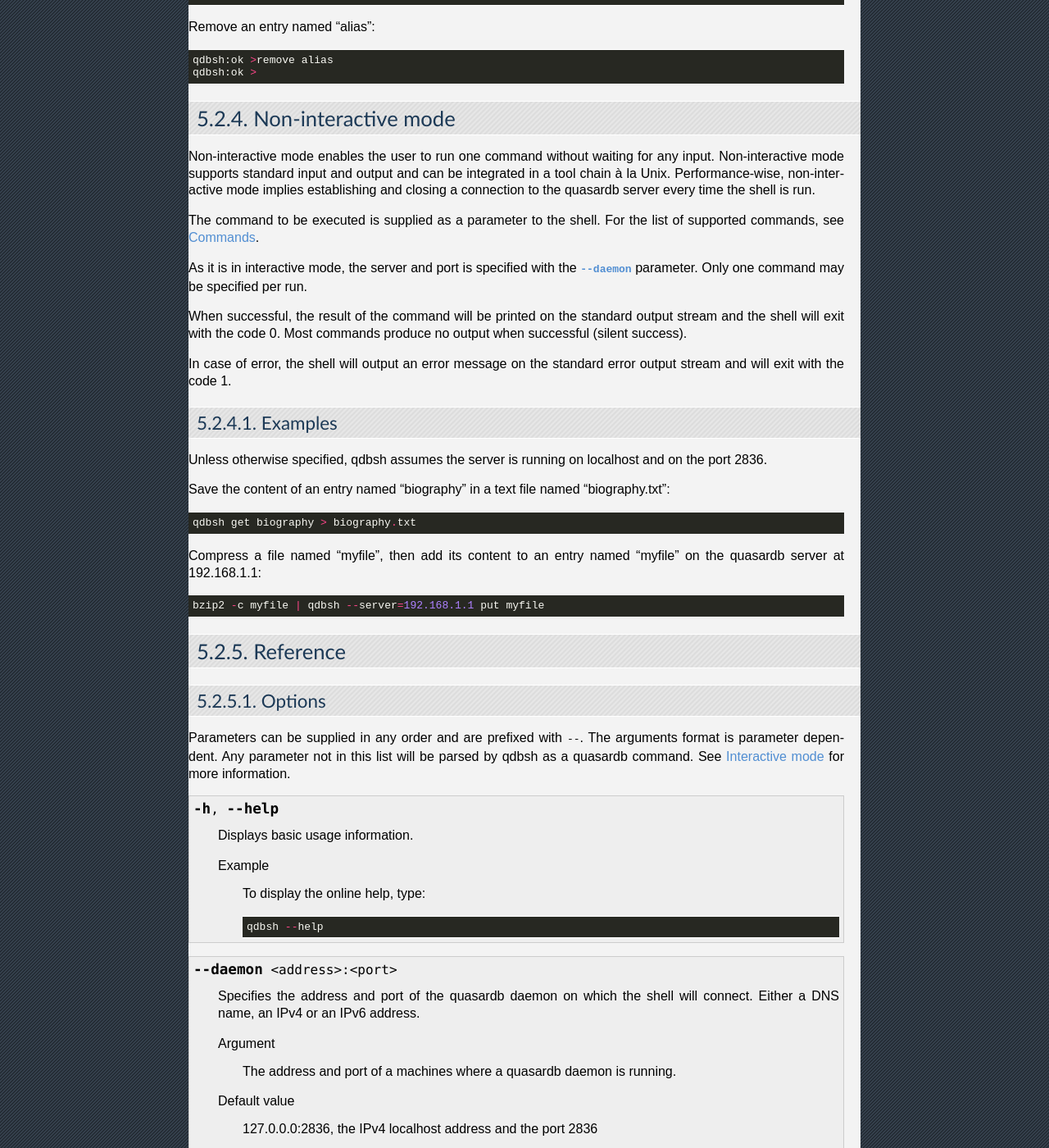
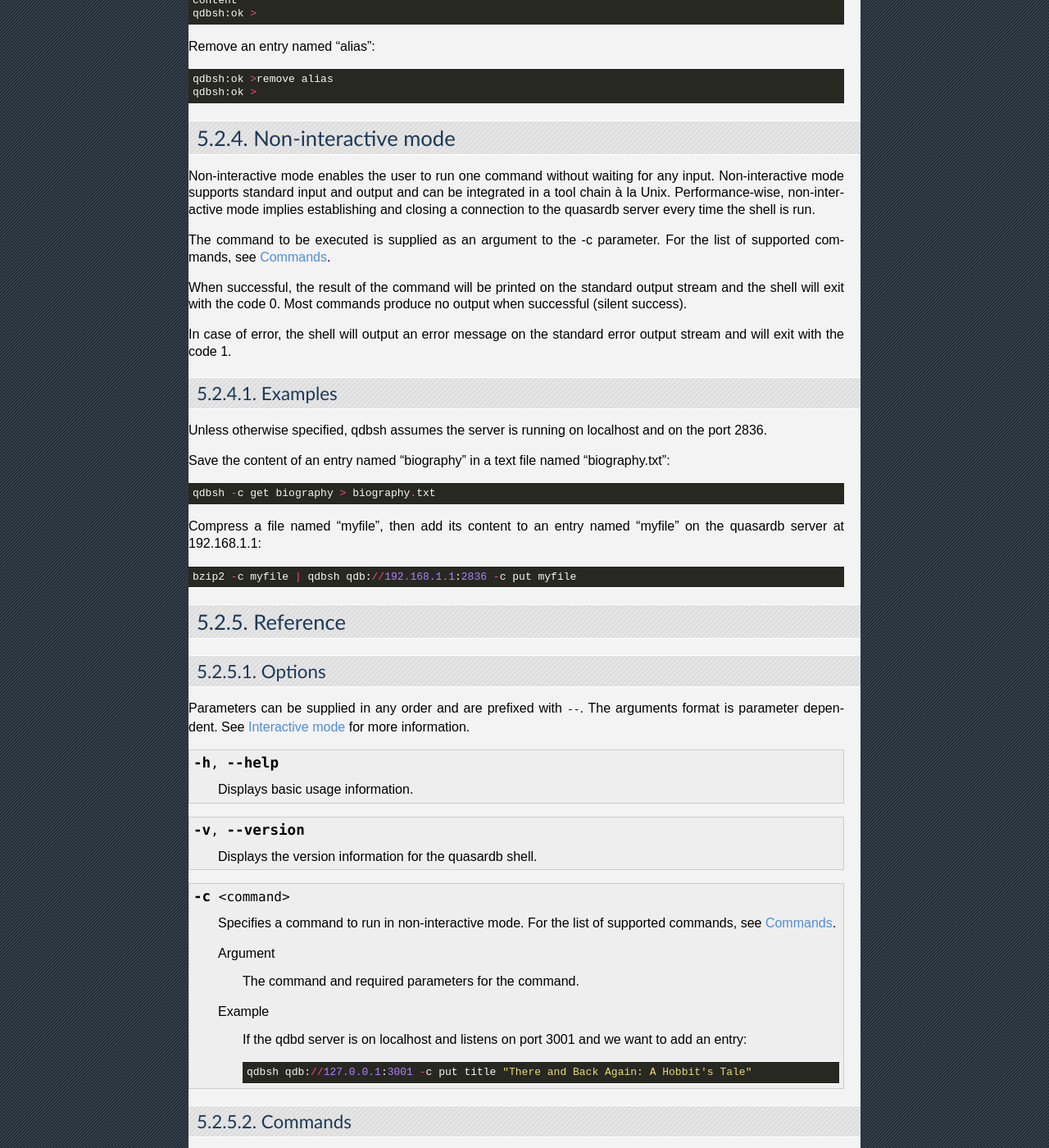
Before and after one commit to iltommi/qdb-documentation, a Sphinx documentation site: the page built from source/reference/qdb_shell.rst, in a window 1280 px wide and 1400 px high, scrolled down 2041 px. Shown: the whole window at 82% size. Built offline with Sphinx 7.4.7, drawn with Linux system fonts in a browser that asks for light colours; pages that are not in the unit, such as notebooks, are missing from menus; some of the changed text lies outside the part shown.

Commit message:
Update qdb shell documentation for new URL and commands.

```diff
--- a/source/reference/qdb_shell.rst
+++ b/source/reference/qdb_shell.rst
@@ -11,9 +11,9 @@ The shell can be used interactively and non-interactively.
 In :ref:`interactive mode <qdbsh-interactive-mode>`, the user enters commands to be executed on the server. Feedback is provided to indicate failure.
 In :ref:`non-interactive mode <qdbsh-noninteractive-mode>`, a single command - supplied as a parameter - is executed and the program exits.
 
-By default qdbsh will attempt to connect to a qdbd running on the same machine, listening on the port 2836. If this is not the case - for example if your daemon runs on 192.168.1.1 and listens on the port 303 - you will need to set the --daemon parameter as shown below::
+By default qdbsh will attempt to connect in interactive mode to a qdbd server running on 127.0.0.1:2836. If this is not the case - for example if your qdbd server runs on 192.168.1.1 and listens on the port 303 - you will need to pass the address and port as a qdb:// string, shown below::
 
-    qdbsh --daemon=192.168.1.1:303
+    qdbsh qdb://192.168.1.1:303
 
 When connecting to a cluster, any server within the cluster is capable of servicing requests. There is no "master" or "preferred" server. There is no performance impact of choosing one server instead of the other, except, perhaps, the physical capabilities of the server.
 
@@ -24,13 +24,13 @@ Quick Reference
 Command line options
 ---------------------
 
- ===================================== ============================ ==============
-                Option                             Usage                Default
- ===================================== ============================ ==============
+ ===================================== ============================ ====================
+                Option                             Usage                  Default
+ ===================================== ============================ ====================
  :option:`-h`                          display help
  :option:`-v`                          display quasardb version
- :option:`--daemon`                    the daemon to connect to     127.0.0.1:2836
- ===================================== ============================ ==============
+ :option:`-c`                          run a qdb command
+ ===================================== ============================ ====================
 
 Commands
 --------
@@ -119,9 +120,7 @@ Non-interactive mode enables the user to run one command without waiting for any
 Non-interactive mode supports standard input and output and can be integrated in a tool chain à la Unix.
 Performance-wise, non-interactive mode implies establishing and closing a connection to the quasardb server every time the shell is run.
 
-The command to be executed is supplied as a parameter to the shell. For the list of supported commands, see :ref:`qdbsh-commands-reference`.
-
-As it is in interactive mode, the server and port is specified with the :option:`--daemon` parameter. Only one command may be specified per run.
+The command to be executed is supplied as an argument to the -c parameter. For the list of supported commands, see :ref:`qdbsh-commands-reference`.
 
 When successful, the result of the command will be printed on the standard output stream and the shell will exit with the code 0. Most commands produce no output when successful (silent success).
 
@@ -134,12 +133,12 @@ Unless otherwise specified, qdbsh assumes the server is running on localhost and
 
 Save the content of an entry named "biography" in a text file named "biography.txt"::
 
-    qdbsh get biography > biography.txt
+    qdbsh -c get biography > biography.txt
 
 
 Compress a file named "myfile", then add its content to an entry named "myfile" on the quasardb server at 192.168.1.1: ::
 
-    bzip2 -c myfile | qdbsh --server=192.168.1.1 put myfile
+    bzip2 -c myfile | qdbsh qdb://192.168.1.1:2836 -c put myfile
 
 .. _qdbsh-parameters-reference:
 
@@ -149,32 +148,27 @@ Reference
 Options
 -------
 
-Parameters can be supplied in any order and are prefixed with ``--``. The arguments format is parameter dependent. Any parameter not in this list will be parsed by qdbsh as a quasardb command. See :ref:`qdbsh-interactive-mode` for more information.
+Parameters can be supplied in any order and are prefixed with ``--``. The arguments format is parameter dependent. See :ref:`qdbsh-interactive-mode` for more information.
 
 .. option:: -h, --help
 
     Displays basic usage information.
 
-    Example
-        To display the online help, type: ::
+.. option:: -v, --version
 
-            qdbsh --help
+    Displays the version information for the quasardb shell.
 
-.. option:: --daemon <address>:<port>
+.. option:: -c <command>
 
-   Specifies the address and port of the quasardb daemon on which the shell will connect.
-   Either a DNS name, an IPv4 or an IPv6 address.
+   Specifies a command to run in non-interactive mode. For the list of supported commands, see :ref:`qdbsh-commands-reference`.
 
    Argument
-        The address and port of a machines where a quasardb daemon is running.
-
-   Default value
-        127.0.0.0:2836, the IPv4 localhost address and the port 2836
+        The command and required parameters for the command.
 
    Example
-        If the daemon is on localhost and listens on port 3001::
+        If the qdbd server is on localhost and listens on port 3001 and we want to add an entry::
 
-            qdbsh --daemon=localhost:3001
+            qdbsh qdb://127.0.0.1:3001 -c put title "There and Back Again: A Hobbit's Tale"
 
 .. _qdbsh-commands-reference:
 
@@ -318,6 +312,17 @@ A command generally requires one or several arguments. Each argument is separate
     :return: *(string)* The list of matching aliases.
 
 
+.. _qdbsh_purgeall:
+.. option:: purge_all
+
+    Removes all entries from the cluster. This command is not atomic.
+
+    :return: Nothing if successful, an error message otherwise
+
+    .. caution::
+        All entries will be deleted and will not be recoverable. If the cluster is unstable, the command may not be executed by all nodes. The command will nevertheless return success.
+
+
 .. _qdbsh_put:
 .. option:: put <alias> <content>
 
@@ -352,18 +357,6 @@ A command generally requires one or several arguments. Each argument is separate
 
             remove obsolete
 
-
-.. _qdbsh_removeall:
-.. option:: remove_all
-
-    Removes all entries from the server. This command is not atomic.
-
-    :return: Nothing if successful, an error message otherwise
-
-    .. caution::
-        All entries will be deleted and will not be recoverable. If the cluster is unstable, the command may not be executed by all nodes. The command will nevertheless return success.
-
-
 .. _qdbsh_removeif:
 .. option:: remove_if <alias> <comparand>
 
@@ -379,6 +372,14 @@ A command generally requires one or several arguments. Each argument is separate
     Stops the node designated by its host and port number. This stop is generally effective within a few seconds of being issued, enabling inflight calls to complete successfully.
 
     :param host: *(string)* The node designated by its host and port number (e.g. "127.0.0.1:2836")
+
+
+.. _qdbsh_trimall:
+.. option:: trim_all
+
+    Removes unused versions of entries from the cluster, freeing up disk space.
+
+    :return: Nothing if successful, an error message otherwise
 
 
 .. _qdbsh_update:
@@ -407,4 +408,4 @@ A command generally requires one or several arguments. Each argument is separate
 .. _qdbsh_version:
 .. option:: version
 
-    Displays version information.
+    Displays the version information for the quasardb shell.
--- a/source/tutorials/one_ring.rst
+++ b/source/tutorials/one_ring.rst
@@ -65,7 +65,7 @@ If you add a node to the cluster, you do not have to make *any* change on the cl
 
 #. Run qdbsh::
 
-    qdbsh --daemon=192.168.1.2:2836
+    qdbsh qdb://192.168.1.2:2836
 
 #. Test a couple of commands::
 
@@ -76,7 +76,7 @@ If you add a node to the cluster, you do not have to make *any* change on the cl
 
 #. Test that a different node acknowledges the entry::
 
-    qdbsh --daemon=192.168.1.3:2836
+    qdbsh qdb://192.168.1.3:2836
 
     ok:qdbsh> get entry
     thisismyentry
--- a/source/tutorials/tut_quick.rst
+++ b/source/tutorials/tut_quick.rst
@@ -57,7 +57,7 @@ The quasardb shell offers an interactive mode from which the user can enter comm
 
    By default qdbsh will connect to a quasardb daemon using the default settings of localhost, port 2836. If you have edited the qdbd configuration file already, for example to make the qdbd daemon run on 192.168.1.1 and listen on port 303 - you will run qdbsh as such::
 
-       qdbsh --daemon=192.168.1.1:303
+       qdbsh qdb://192.168.1.1:303
 
    See :doc:`../reference/qdb_shell` for detailed configuration options.
 
```
Also changed, not shown: other parts of source/reference/qdb_shell.rst (+2 -1 lines).
